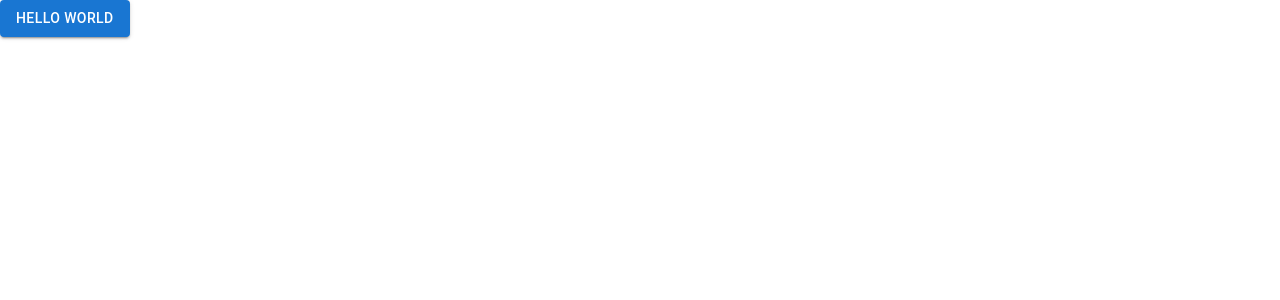
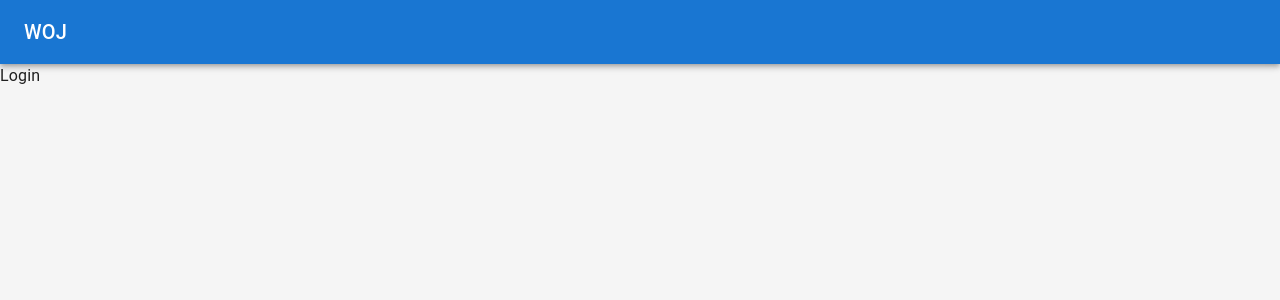
Before and after one commit to WHUPRJ/woj-frontend, a React (Create React App) app: page /#/login in a window 1280 px wide. Shown: the top 300 px of the page. Built offline with nearby package versions, Linux system fonts and the light colour scheme.

Commit message:
add pages

```diff
--- a/package.json
+++ b/package.json
@@ -12,8 +12,12 @@
     "@types/node": "^18.7.17",
     "@types/react": "^18.0.19",
     "@types/react-dom": "^18.0.6",
+    "@types/react-router-config": "^5.0.6",
+    "@types/react-router-dom": "^5.3.3",
     "react": "^18.2.0",
     "react-dom": "^18.2.0",
+    "react-router-config": "^5.1.1",
+    "react-router-dom": "5.3.0",
     "react-scripts": "5.0.1",
     "typescript": "^4.8.3",
     "web-vitals": "^2.1.4"
--- a/src/App.tsx
+++ b/src/App.tsx
@@ -1,7 +1,60 @@
 import * as React from 'react';
-import Button from '@mui/material/Button';
+import { Suspense } from 'react';
+import { createTheme, ThemeProvider } from '@mui/material/styles';
+import Box from '@mui/material/Box';
+import CircularProgress from '@mui/material/CircularProgress';
+import CssBaseline from '@mui/material/CssBaseline';
+import { HashRouter } from 'react-router-dom';
+import AppBar from '@mui/material/AppBar';
+import Toolbar from '@mui/material/Toolbar';
+import Typography from '@mui/material/Typography';
+import { renderRoutes } from 'react-router-config';
+import routes from 'router';
+
+const mdTheme = createTheme();
 
 function App() {
-  return <Button variant="contained">Hello World</Button>;
+  return (
+    <HashRouter>
+      <ThemeProvider theme={mdTheme}>
+        <Box sx={{ display: 'flex' }}>
+          <CssBaseline />
+          <AppBar position="absolute">
+            <Toolbar>
+              <Typography
+                component="h1"
+                variant="h6"
+                color="inherit"
+                noWrap
+                sx={{ flexGrow: 1 }}
+                onClick={() => {
+                  location.href = '/#/';
+                }}
+              >
+                WOJ
+              </Typography>
+            </Toolbar>
+          </AppBar>
+          <Box
+            component="main"
+            sx={{
+              backgroundColor: (theme) =>
+                theme.palette.mode === 'light'
+                  ? theme.palette.grey[100]
+                  : theme.palette.grey[900],
+              flexGrow: 1,
+              height: '100vh',
+              overflow: 'auto',
+            }}
+          >
+            <Toolbar />
+            <Suspense fallback={<CircularProgress disableShrink />}>
+              {renderRoutes(routes)}
+            </Suspense>
+          </Box>
+        </Box>
+      </ThemeProvider>
+    </HashRouter>
+  );
 }
 export default App;
--- a/src/pages/index.jsx
+++ b/src/pages/index.jsx
@@ -1,7 +1,7 @@
 import React from 'react';
 
-function Pages() {
-  return <div>Pages</div>;
+function Index() {
+  return <div>这是主页</div>;
 }
 
-export default Pages;
+export default Index;
--- /dev/null
+++ b/src/pages/login.tsx
@@ -0,0 +1,7 @@
+import React from 'react';
+
+function Login() {
+  return <div>Login</div>;
+}
+
+export default Login;
--- /dev/null
+++ b/src/pages/page404.tsx
@@ -0,0 +1,7 @@
+import React from 'react';
+
+function Page404() {
+  return <div>Page404</div>;
+}
+
+export default Page404;
--- /dev/null
+++ b/src/pages/register.tsx
@@ -0,0 +1,7 @@
+import React from 'react';
+
+function Register() {
+  return <div>Register</div>;
+}
+
+export default Register;
--- /dev/null
+++ b/src/router/index.js
@@ -0,0 +1,13 @@
+import React from 'react';
+
+const index = React.lazy(() => import('../pages/index'));
+const login = React.lazy(() => import('../pages/login'));
+const register = React.lazy(() => import('../pages/register'));
+const page404 = React.lazy(() => import('../pages/page404'));
+const routes = [
+  { path: '/', exact: true, component: index },
+  { path: '/login', component: login },
+  { path: '/register', component: register },
+  { component: page404 },
+];
+export default routes;
```
Also changed, not shown: 1 other file (tests, documents, lock files or other folders).
